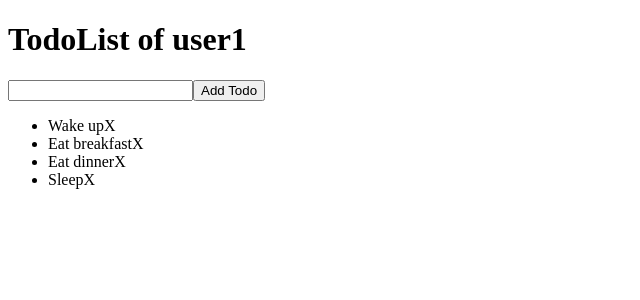
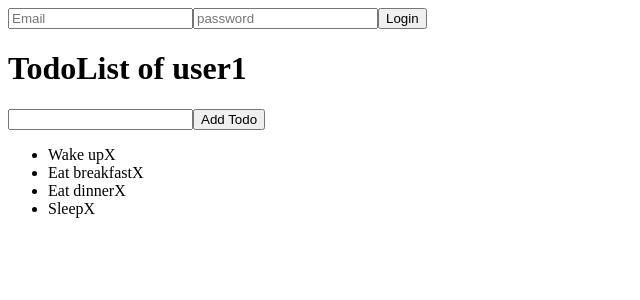
Before and after one commit to rvvergara/todolist-frontend-igaku, a React (Create React App) app: page / in a window 1280 px wide. Shown: the top 300 px of the page, without its empty margins (0-640 px from the left). Built offline with nearby package versions, Linux system fonts and the light colour scheme.

Commit message:
Create Login component to set currentUser in store

```diff
--- a/src/components/App.js
+++ b/src/components/App.js
@@ -4,11 +4,13 @@ import TodoList from './TodoList';
 import TodoForm from './TodoForm';
 import configureStore from '../store/configureStore';
 import users from '../dummy-data/users';
+import Login from './Login';
 
 const store = configureStore();
 
 const App = () => (
   <Provider store={store}>
+    <Login />
     <h1>
       TodoList of
       {' '}
--- /dev/null
+++ b/src/components/Login.js
@@ -0,0 +1,55 @@
+import React, { useState } from 'react';
+import PropTypes from 'prop-types';
+import { connect } from 'react-redux';
+import { setCurrentUser } from '../store/actions/currentUser';
+import { setError } from '../store/actions/errors';
+import users from '../dummy-data/users';
+
+const Login = ({ setCurrentUser, setError, error }) => {
+  const [email, setEmail] = useState('');
+  const [password, setPassword] = useState('');
+
+  const handleLogin = (e) => {
+    e.preventDefault();
+    setCurrentUser({
+      isAuthenticated: true,
+      data: users[0],
+    });
+    setEmail('');
+    setPassword('');
+  };
+
+  const changeEmail = e => setEmail(e.target.value);
+
+  const changePassword = e => setPassword(e.target.value);
+
+  return (
+    <form>
+      <input
+        type="email"
+        placeholder="Email"
+        value={email}
+        onChange={changeEmail}
+      />
+      <input
+        type="password"
+        placeholder="password"
+        value={password}
+        onChange={changePassword}
+      />
+      <button type="submit" onClick={handleLogin}>Login</button>
+    </form>
+);
+};
+
+Login.propTypes = {
+  error: PropTypes.string.isRequired,
+  setCurrentUser: PropTypes.func.isRequired,
+  setError: PropTypes.func.isRequired,
+};
+
+const mapStateToProps = state => ({
+  error: state.error,
+});
+
+export default connect(mapStateToProps, { setError, setCurrentUser })(Login);
```
